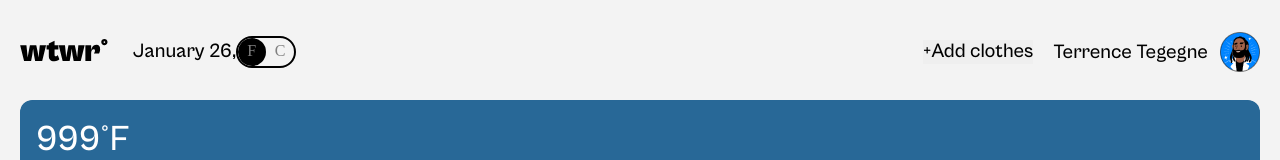
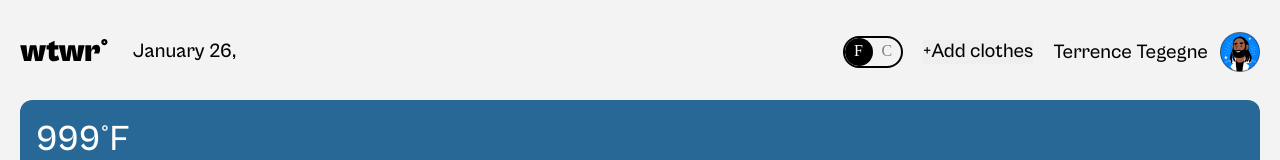
Before and after one commit to Aaronicle/se_project_react, a React (Vite) app: page / in a window 1280 px wide. Shown: the top 160 px of the page. Built offline with nearby package versions, Linux system fonts and the light colour scheme; no server answers.

Commit message:
AddItemModal beginning

```diff
--- a/src/components/App/App.jsx
+++ b/src/components/App/App.jsx
@@ -7,15 +7,23 @@ import { useEffect, useState } from "react";
 import ModalWithForm from "../ModalWithForm/ModalWithForm";
 import ItemModal from "../ItemModal/ItemModal";
 import { getWeather, filterWeatherData } from "../../utils/weatherApi";
+import CurrentTemperatureUnitContext from "../../contexts/CurrentTemperatureUnitContext";
 
 function App() {
   const [weatherData, setWeatherData] = useState({
     type: "cold",
-    temp: { F: 999 },
+    temp: { F: 999, C: 999 },
     city: "",
+    condition: "",
+    isDay: false,
   });
   const [activeModal, setActiveModal] = useState("");
   const [selectedCard, setSelectedCard] = useState({});
+  const [currentTemperatureUnit, setCurrentTemperatureUnit] = useState("F");
+
+  const handleToggleSwitchChange = () => {
+    setCurrentTemperatureUnit(currentTemperatureUnit === "F" ? "C" : "F");
+  };
 
   const handleCardClick = (card) => {
     setActiveModal("preview");
@@ -40,6 +48,9 @@ function App() {
   }, []);
 
   return (
+    <CurrentTemperatureUnitContext.Provider
+      value={{ currentTemperatureUnit, handleToggleSwitchChange }}
+    >
       <div className="page">
         <div className="page__content">
           <Header handleAddClick={handleAddClick} weatherData={weatherData} />
@@ -72,7 +83,10 @@ function App() {
           </label>
           <fieldset className="modal__radio-buttons">
             <legend className="modal__legend">Select the weather type:</legend>
-          <label htmlFor="hot" className="modal__label modal__label_type_radio">
+            <label
+              htmlFor="hot"
+              className="modal__label modal__label_type_radio"
+            >
               <input
                 name="weather-type"
                 id="hot"
@@ -113,6 +127,7 @@ function App() {
           handleCloseClick={closeActiveModal}
         />
       </div>
+    </CurrentTemperatureUnitContext.Provider>
   );
 }
 
--- a/src/components/Header/Header.css
+++ b/src/components/Header/Header.css
@@ -15,13 +15,14 @@
 }
 
 .header__add-clothes-btn {
-  margin-left: auto;
+  margin-left: 20px;
   margin-right: 20px;
   font-size: 20px;
   line-height: 24px;
   font-family: "CabinetGrotesk-Medium";
   border: none;
   padding: 0;
+  cursor: pointer;
 }
 
 .header__user-container {
--- a/src/components/ItemCard/ItemCard.css
+++ b/src/components/ItemCard/ItemCard.css
@@ -3,6 +3,7 @@
   position: relative;
   display: flex;
   justify-content: center;
+  cursor: pointer;
 }
 
 .card__name {
--- a/src/components/Main/Main.jsx
+++ b/src/components/Main/Main.jsx
@@ -2,14 +2,18 @@ import WeatherCard from "../WeatherCard/WeatherCard";
 import ItemCard from "../ItemCard/ItemCard";
 import { defaultClothingItems } from "../../utils/constants";
 import "./Main.css";
+import { useContext } from "react";
+import CurrentTemperatureUnitContext from "../../contexts/CurrentTemperatureUnitContext";
 
 function Main({ weatherData, handleCardClick }) {
+  const { currentTemperatureUnit } = useContext(CurrentTemperatureUnitContext);
   return (
     <main>
       <WeatherCard weatherData={weatherData} />
       <section className="cards">
         <p className="cards__text">
-          Today is {weatherData.temp.F}° F / You may want to wear:
+          Today is {weatherData.temp[currentTemperatureUnit]}°{" "}
+          {currentTemperatureUnit} / You may want to wear:
         </p>
         <ul className="cards__list">
           {defaultClothingItems
--- a/src/components/ModalWithForm/ModalWithForm.css
+++ b/src/components/ModalWithForm/ModalWithForm.css
@@ -28,6 +28,7 @@
   position: absolute;
   top: 20px;
   right: 28px;
+  cursor: pointer;
 }
 
 .modal__close_form {
--- a/src/components/ToggleSwitch/ToggleSwitch.css
+++ b/src/components/ToggleSwitch/ToggleSwitch.css
@@ -6,6 +6,7 @@
   cursor: pointer;
   overflow: hidden;
   position: relative;
+  margin-left: auto;
 }
 
 .toggle-switch__checkbox {
@@ -39,3 +40,7 @@
 .toggle-switch__checkbox:checked ~ .toggle-switch__circle {
   left: 28px;
 }
+
+.toggle-switch__text_color_white {
+  color: white;
+}
--- a/src/components/ToggleSwitch/ToggleSwitch.jsx
+++ b/src/components/ToggleSwitch/ToggleSwitch.jsx
@@ -1,12 +1,37 @@
+import { useContext } from "react";
 import "./ToggleSwitch.css";
+import CurrentTemperatureUnitContext from "../../contexts/CurrentTemperatureUnitContext";
 
 export default function ToggleSwitch() {
+  const { handleToggleSwitchChange, currentTemperatureUnit } = useContext(
+    CurrentTemperatureUnitContext
+  );
   return (
-    <label htmlFor="" className="toggle-switch">
-      <input type="checkbox" className="toggle-switch__checkbox" />
+    <label className="toggle-switch">
+      <input
+        onChange={handleToggleSwitchChange}
+        type="checkbox"
+        className="toggle-switch__checkbox"
+      />
       <span className="toggle-switch__circle"></span>
-      <span className="toggle-switch__text toggle-switch__text_F">F</span>
-      <span className="toggle-switch__text toggle-switch__text_C">C</span>
+      <span
+        className={`toggle-switch__text toggle-switch__text_F ${
+          currentTemperatureUnit === "F"
+            ? "toggle-switch__text_color_white"
+            : ""
+        }`}
+      >
+        F
+      </span>
+      <span
+        className={`toggle-switch__text toggle-switch__text_C ${
+          currentTemperatureUnit === "C"
+            ? "toggle-switch__text_color_white"
+            : ""
+        }`}
+      >
+        C
+      </span>
     </label>
   );
 }
--- a/src/components/WeatherCard/WeatherCard.jsx
+++ b/src/components/WeatherCard/WeatherCard.jsx
@@ -1,7 +1,10 @@
 import "./WeatherCard.css";
 import { weatherOptions, defaultWeatherOptions } from "../../utils/constants";
+import { useContext } from "react";
+import CurrentTemperatureUnitContext from "../../contexts/CurrentTemperatureUnitContext";
 
 function WeatherCard({ weatherData }) {
+  const { currentTemperatureUnit } = useContext(CurrentTemperatureUnitContext);
   const filteredOptions = weatherOptions.filter((option) => {
     return (
       option.day === weatherData.isDay &&
@@ -18,7 +21,12 @@ function WeatherCard({ weatherData }) {
 
   return (
     <section className="weather-card">
-      <p className="weather-card__temp">{weatherData.temp.F}°F</p>
+      <p className="weather-card__temp">
+        {currentTemperatureUnit === "F"
+          ? weatherData.temp.F
+          : weatherData.temp.C}
+        °{currentTemperatureUnit}
+      </p>
       <img
         src={weatherOption?.url}
         alt={`Card showing ${weatherOption?.day ? "day" : "night"} ${
--- /dev/null
+++ b/src/contexts/CurrentTemperatureUnitContext.jsx
@@ -0,0 +1,5 @@
+import { createContext } from "react";
+
+const CurrentTemperatureUnitContext = createContext();
+
+export default CurrentTemperatureUnitContext;
--- a/src/utils/weatherApi.js
+++ b/src/utils/weatherApi.js
@@ -13,7 +13,10 @@ export const getWeather = ({ latitude, longitude }, APIkey) => {
 export const filterWeatherData = (data) => {
   const result = {};
   result.city = data.name;
-  result.temp = { F: data.main.temp };
+  result.temp = {
+    F: Math.round(data.main.temp),
+    C: Math.round(((data.main.temp - 32) * 5) / 9),
+  };
   result.type = getWeatherType(result.temp.F);
   result.condition = data.weather[0].main.toLowerCase();
   result.isDay = isDay(data.sys, Date.now());
```
Also changed, not shown: src/components/AddItemModal/AddItemModal.jsx (added, +7 -0 lines), src/components/AddItemModal/AddItemModal.css (added). Lines whose indentation alone changed are shown as unchanged.
